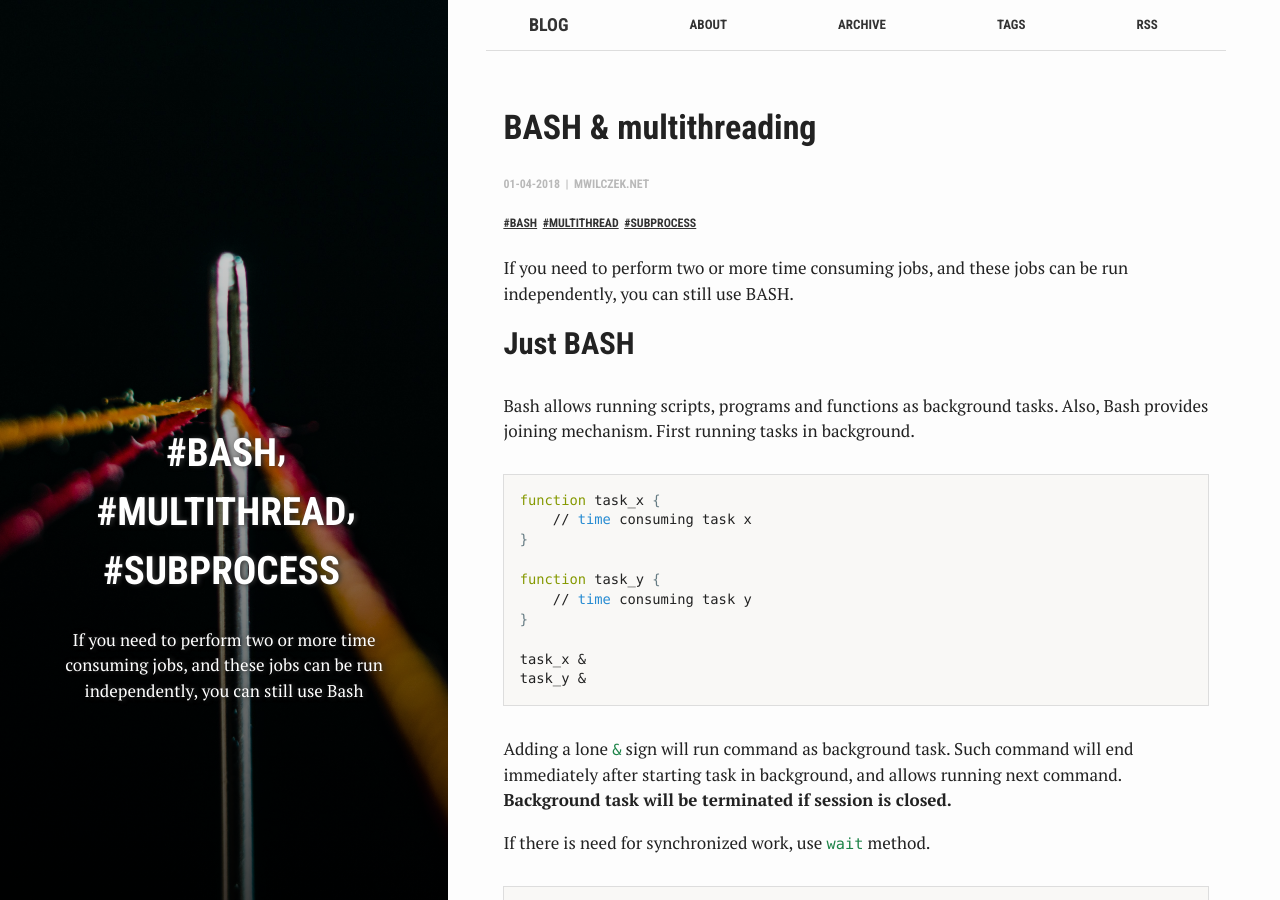
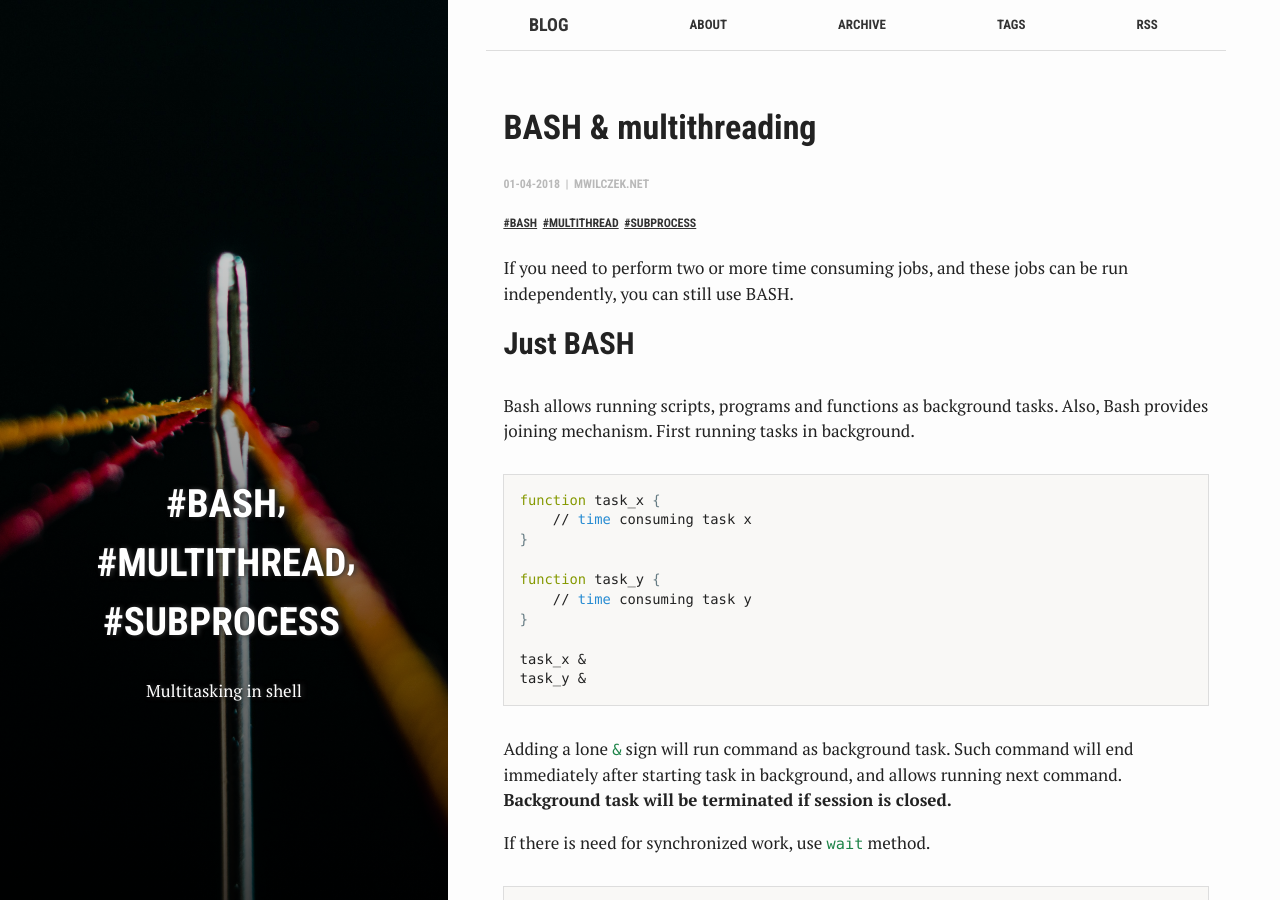
Before and after one commit to mwilczek-net/blog.mwilczek.net, a Jekyll site: the page built from _posts/2018-04-01-bash-multithreading.md, in a window 1280 px wide and 900 px high. Built offline with Jekyll 4.4.1, drawn with Linux system fonts in a browser that asks for light colours.

Commit message:
bash multithread

```diff
--- a/_posts/2018-04-01-bash-multithreading.md
+++ b/_posts/2018-04-01-bash-multithreading.md
@@ -4,7 +4,7 @@
 layout:        post
 title:         "BASH & multithreading"
 crawlertitle:  "Multithreading with BASH"
-summary:       "If you need to perform two or more time consuming jobs, and these jobs can be run independently, you can still use Bash"
+summary:       "Multitasking in shell"
 date:          2018-04-01
 categories:    posts
 tags:          ['bash', 'multithread', 'subprocess']
```
